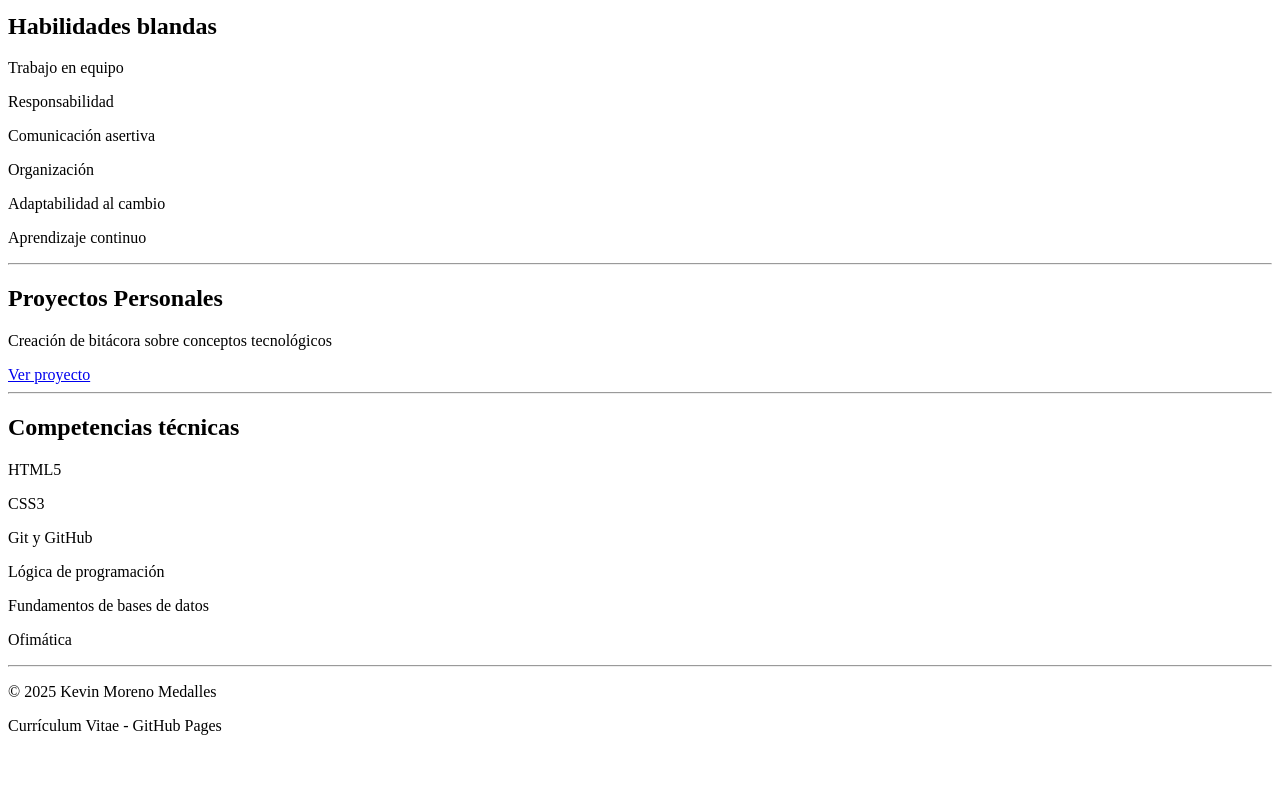
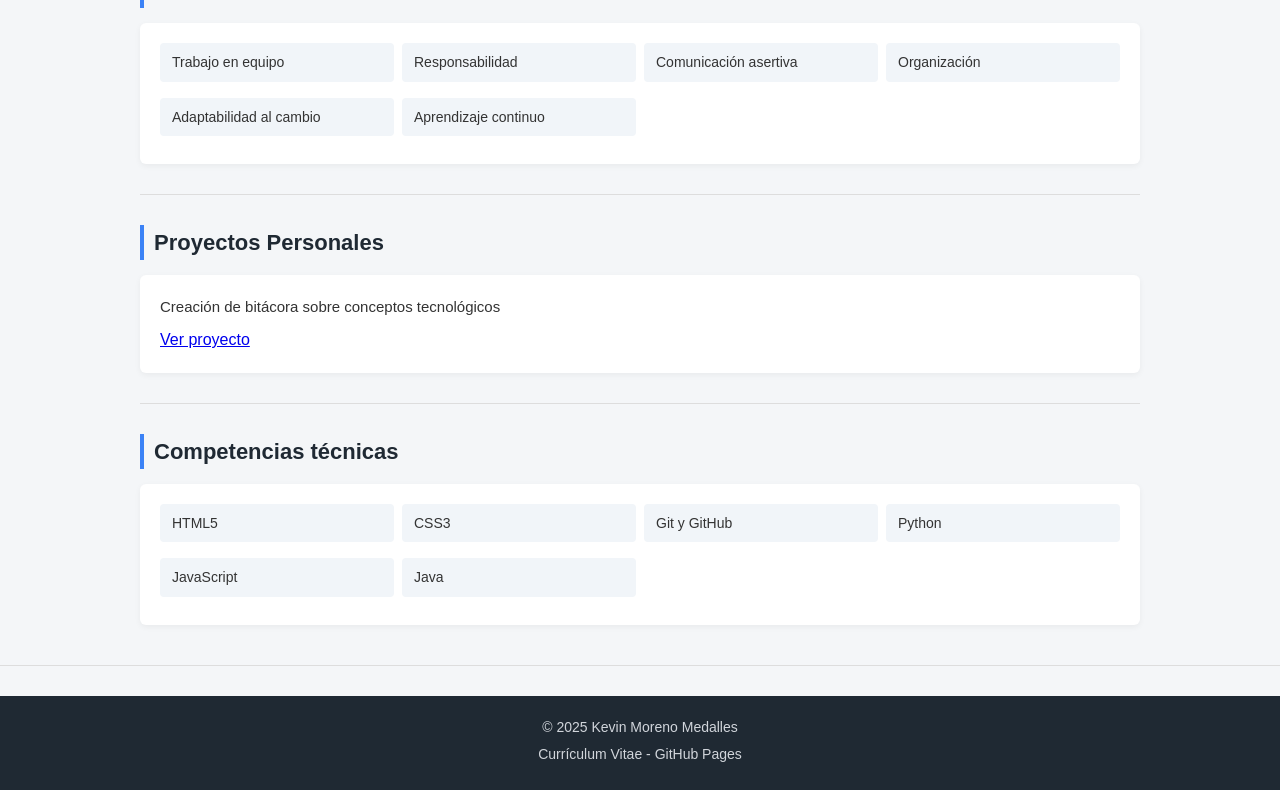
Before and after one commit to kevmorenome/CV_KEVIN_MORENO, a plain HTML site: page index.html in a window 1280 px wide. Shown: the part 1277-2067 px from the top of the page. Before the commit the page ends 2028 px from the top, so only its background shows below. Drawn offline with Linux system fonts and the light colour scheme.

Commit message:
Se agrega código CSS, se modifica el contenido de texto en el index

```diff
--- a/css/styles.css
+++ b/css/styles.css
@@ -0,0 +1,140 @@
+/* resetear el diseño del css */
+* {
+    margin: 0;
+    padding: 0;
+    box-sizing: border-box;
+}
+
+body {
+    font-family: Arial, Helvetica, sans-serif;
+    background-color: #f4f6f8;
+    color: #333;
+    line-height: 1.6;
+}
+
+.container {
+    width: 90%;
+    max-width: 1000px;
+    margin: auto;
+}
+
+/* lineas de division */
+hr {
+    border: none;
+    height: 1px;
+    background-color: #ddd;
+    margin: 30px 0;
+}
+
+/* header */
+.header_contenedor {
+    background-color: #1f2933;
+    color: #ffffff;
+    padding: 30px 0;
+}
+
+.header-grid {
+    display: flex;
+    align-items: center;
+    gap: 25px;
+}
+
+.header_contenedor h1 {
+    font-size: 28px;
+    margin-bottom: 5px;
+}
+
+/* foto de cv */
+.avatar {
+    width: 130px;
+    height: 130px;
+    border-radius: 50%;
+    object-fit: cover;
+    border: 3px solid #ffffff;
+}
+
+.texto_secundario {
+    font-size: 14px;
+    color: #d1d5db;
+    margin-bottom: 6px;
+}
+
+/* enlace de contacto */
+.texto_secundario a {
+    color: #93c5fd;
+    text-decoration: none;
+}
+
+.texto_secundario a:hover {
+    text-decoration: underline;
+}
+
+/* main */
+main {
+    width: 90%;
+    max-width: 1000px;
+    margin: 40px auto;
+}
+
+/* sections */
+section {
+    margin-bottom: 30px;
+}
+
+section h2 {
+    font-size: 22px;
+    color: #1f2933;
+    margin-bottom: 15px;
+    border-left: 4px solid #3b82f6;
+    padding-left: 10px;
+}
+
+/* articles */
+article {
+    background-color: #ffffff;
+    padding: 20px;
+    border-radius: 6px;
+    margin-bottom: 15px;
+    box-shadow: 0 2px 6px rgba(0, 0, 0, 0.05);
+}
+
+article h3 {
+    font-size: 18px;
+    margin-bottom: 10px;
+    color: #111827;
+}
+
+/* parrafos */
+article p {
+    margin-bottom: 8px;
+    font-size: 15px;
+}
+
+/* listas */
+#competencias article,
+#habilidades article {
+    display: grid;
+    grid-template-columns: repeat(auto-fit, minmax(220px, 1fr));
+    gap: 8px;
+}
+
+#competencias p,
+#habilidades p {
+    background-color: #f1f5f9;
+    padding: 8px 12px;
+    border-radius: 4px;
+    font-size: 14px;
+}
+
+/* footer */
+footer {
+    background-color: #1f2933;
+    color: #d1d5db;
+    text-align: center;
+    padding: 20px 10px;
+    font-size: 14px;
+}
+
+footer p {
+    margin-bottom: 5px;
+}
--- a/index.html
+++ b/index.html
@@ -114,9 +114,9 @@
         <p>HTML5</p>
         <p>CSS3</p>
         <p>Git y GitHub</p>
-        <p>Lógica de programación</p>
-        <p>Fundamentos de bases de datos</p>
-        <p>Ofimática</p>
+        <p>Python</p>
+        <p>JavaScript</p>
+        <p>Java</p>
       </article>
     </section>
 
```
